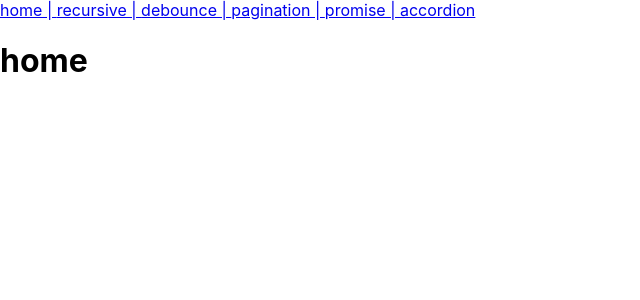
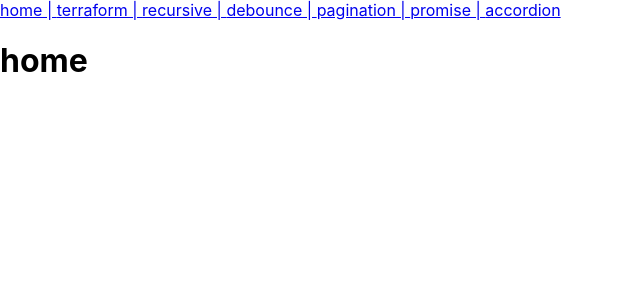
Before and after one commit to jase-d-ace/reddit-frontend-challenges, a React (Create React App) app: page / in a window 1280 px wide. Shown: the top 300 px of the page, without its empty margins (0-640 px from the left). Built offline with nearby package versions, Linux system fonts and the light colour scheme.

Commit message:
create route for terraform challenge

```diff
--- a/package.json
+++ b/package.json
@@ -2,6 +2,7 @@
   "name": "reddit-frontend-challenges",
   "version": "0.1.0",
   "private": true,
+  "proxy": "http://localhost:8000",
   "dependencies": {
     "@testing-library/jest-dom": "^5.17.0",
     "@testing-library/react": "^13.4.0",
--- a/src/App.js
+++ b/src/App.js
@@ -2,6 +2,7 @@ import logo from './logo.svg';
 import './App.css';
 import Nav from './Nav';
 import Home from './Home';
+import Terraform from './challenges/Terraform';
 import RecursiveNestedFolderDisplay from './challenges/RecursiveNestedFolderDisplay';
 import DebouncedInput from './challenges/DebouncedInput';
 import PaginationComponent from './challenges/PaginationComponent';
@@ -15,6 +16,7 @@ function App() {
       <Nav />
       <Routes>
         <Route path="/" element={<Home />} />
+        <Route path="/terraform" element={<Terraform />}></Route>
         <Route path="/recursive" element={<RecursiveNestedFolderDisplay />} />
         <Route path="/debounce" element={<DebouncedInput />} />
         <Route path="/pagination" element={<PaginationComponent />} />
--- a/src/Nav.js
+++ b/src/Nav.js
@@ -1,12 +1,15 @@
 import { Link } from 'react-router-dom';
+import "./challenges.css"
 
 export default function Nav () {
     return (
-        <nav>
-            {
-            ["", "recursive", "debounce", "pagination", "promise"].map(route => <Link key={route} to={`/${route}`}>{route == "" ? "home | " : `${route} | `}</Link>)
-            }
-            <Link to="/accordion">accordion </Link>
-      </nav>
+        <div className="navigation">
+            <nav>
+                {
+                    ["","terraform", "recursive", "debounce", "pagination", "promise"].map(route => <Link key={route} to={`/${route}`}>{route == "" ? "home | " : `${route} | `}</Link>)
+                }
+                <Link to="/accordion">accordion </Link>
+            </nav>
+        </div>
     )
 }
```
